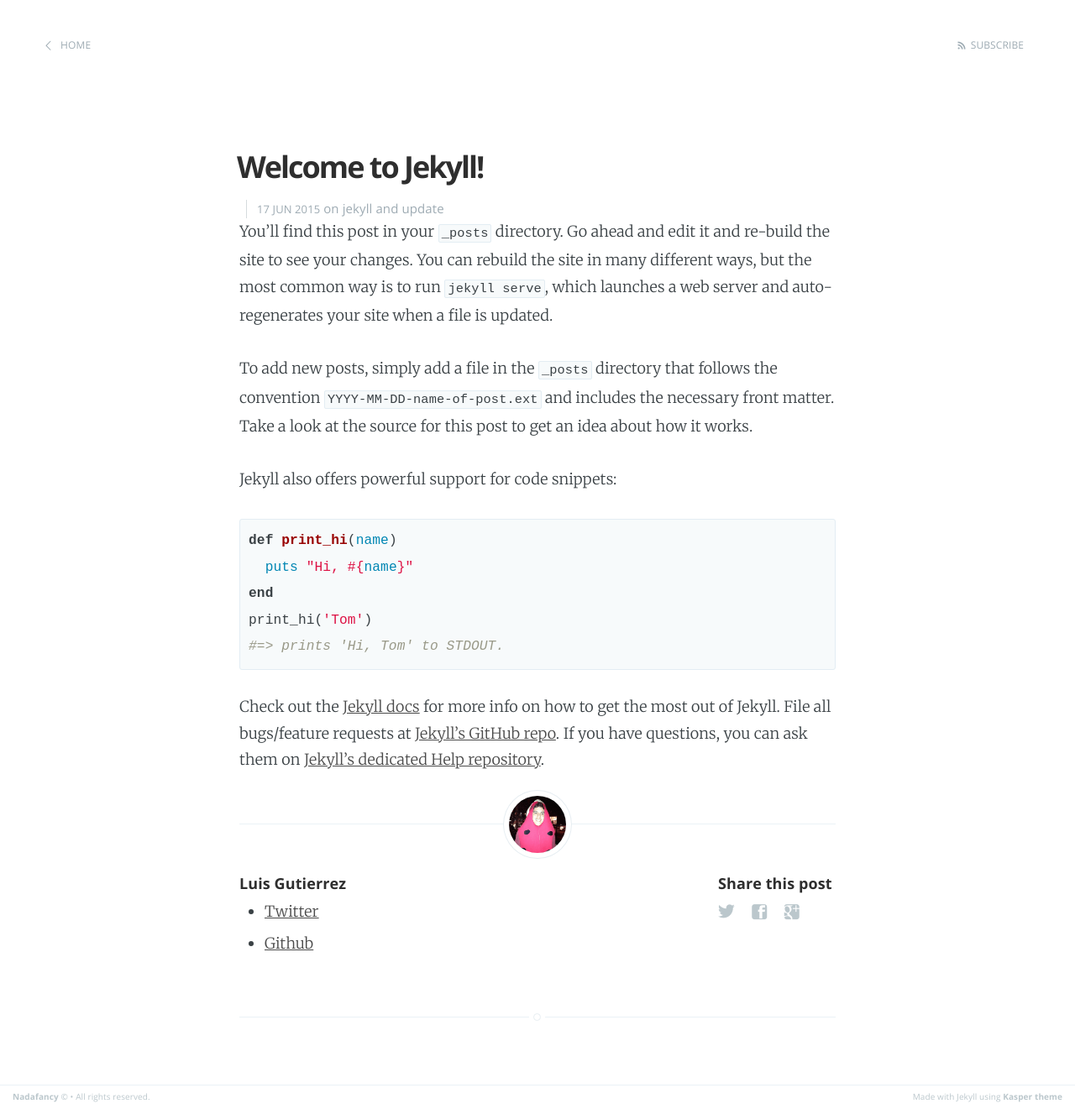
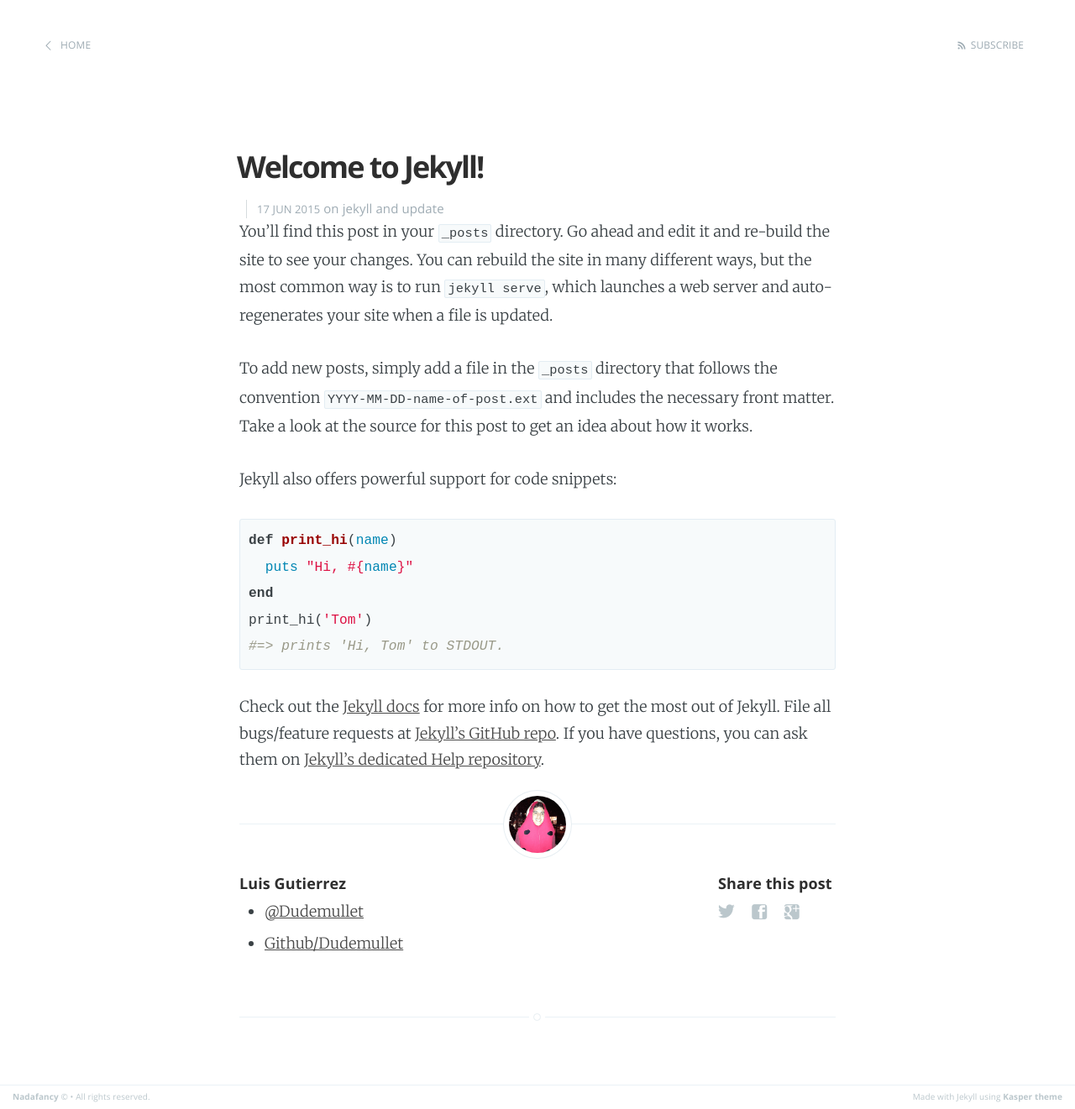
Before and after one commit to Dudemullet/dudemullet.github.io, a Jekyll site: the page built from _posts/2015-06-17-welcome-to-jekyll.markdown, in a window 1280 px wide. Shown: the whole page at 84% size. Built offline with Jekyll 4.4.1, drawn with Linux system fonts in a browser that asks for light colours.

Commit message:
modify links

```diff
--- a/_layouts/post.html
+++ b/_layouts/post.html
@@ -75,10 +75,10 @@ published: true
                     <!-- Author Bio -->
                   <ul>
                     <li>
-                      <a href="https://twitter.com/{{site.twitter_username}}">Twitter</a>
+                      <a href="https://twitter.com/{{site.twitter_username}}">@Dudemullet</a>
                     </li>
                     <li>
-                      <a href="https://github.com/{{site.github_username}}">Github</a>
+                      <a href="https://github.com/{{site.github_username}}">Github/Dudemullet</a>
                     </li>
                   </ul>
                 </section>
```
